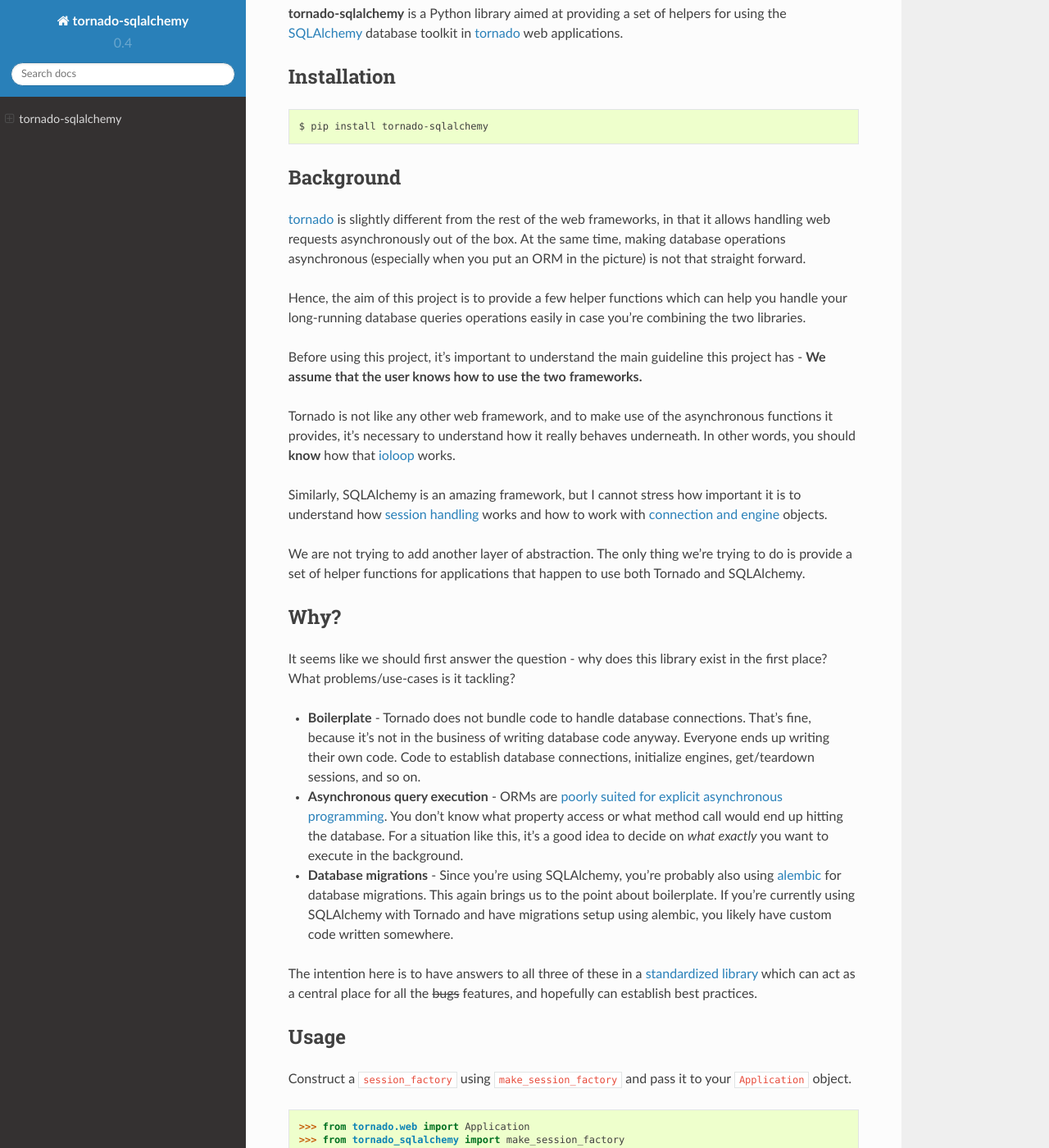
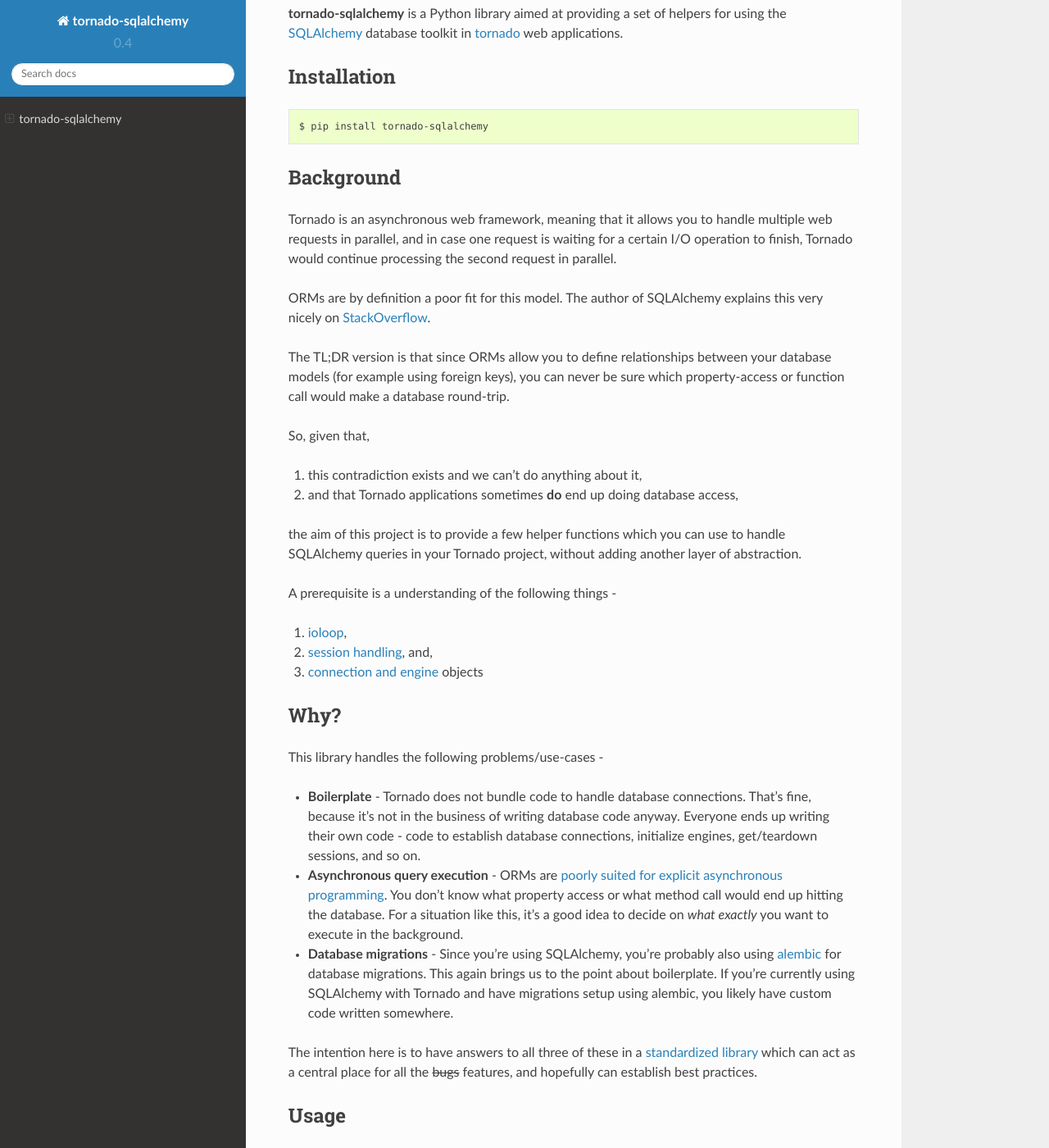
Before and after one commit to siddhantgoel/tornado-sqlalchemy, a Sphinx documentation site: the page built from docs/index.rst, in a window 1280 px wide and 1400 px high, scrolled down 199 px. Shown: the whole window at 82% size. Built offline with Sphinx 7.4.7 and the Read the Docs theme 2.0.0, drawn with Linux system fonts in a browser that asks for light colours; some of the changed text lies outside the part shown.

Commit message:
update documentation

```diff
--- a/docs/index.rst
+++ b/docs/index.rst
@@ -20,29 +20,32 @@
 Background
 ----------
 
-tornado_ is slightly different from the rest of the web frameworks, in that it
-allows handling web requests asynchronously out of the box. At the same time,
-making database operations asynchronous (especially when you put an ORM in the
-picture) is not that straight forward.
+Tornado is an asynchronous web framework, meaning that it allows you to handle
+multiple web requests in parallel, and in case one request is waiting for a
+certain I/O operation to finish, Tornado would continue processing the second
+request in parallel.
 
-Hence, the aim of this project is to provide a few helper functions which can
-help you handle your long-running database queries operations easily in case
-you're combining the two libraries.
+ORMs are by definition a poor fit for this model. The author of SQLAlchemy
+explains this very nicely on StackOverflow_.
 
-Before using this project, it's important to understand the main guideline this
-project has - **We assume that the user knows how to use the two frameworks.**
+The TL;DR version is that since ORMs allow you to define relationships between
+your database models (for example using foreign keys), you can never be sure
+which property-access or function call would make a database round-trip.
 
-Tornado is not like any other web framework, and to make use of the asynchronous
-functions it provides, it's necessary to understand how it really behaves
-underneath. In other words, you should **know** how that ioloop_ works.
+So, given that,
 
-Similarly, SQLAlchemy is an amazing framework, but I cannot stress how
-important it is to understand how `session handling`_ works and how to work with
-`connection and engine`_ objects.
+1. this contradiction exists and we can't do anything about it,
+2. and that Tornado applications sometimes **do** end up doing database access,
 
-We are not trying to add another layer of abstraction. The only thing we're
-trying to do is provide a set of helper functions for applications that happen
-to use both Tornado and SQLAlchemy.
+the aim of this project is to provide a few helper functions which you can use
+to handle SQLAlchemy queries in your Tornado project, without adding another
+layer of abstraction.
+
+A prerequisite is a understanding of the following things -
+
+1. ioloop_,
+2. `session handling`_, and,
+3. `connection and engine`_ objects
 
 Why?
 ----
@@ -50,12 +53,11 @@
 .. role:: strike
     :class: strike
 
-It seems like we should first answer the question - why does this library exist
-in the first place? What problems/use-cases is it tackling?
+This library handles the following problems/use-cases -
 
 - **Boilerplate** - Tornado does not bundle code to handle database connections.
   That's fine, because it's not in the business of writing database code anyway.
-  Everyone ends up writing their own code. Code to establish database
+  Everyone ends up writing their own code - code to establish database
   connections, initialize engines, get/teardown sessions, and so on.
 
 - **Asynchronous query execution** - ORMs are `poorly suited for explicit
@@ -93,26 +95,26 @@
 the :code:`on_finish` Tornado entry point).
 
 To run database queries in the background, use the :code:`as_future` function to
-wrap the SQLAlchemy Query_ into a Future_ object, which you can :code:`yield` on
-to get the result.
-
-Since we're talking about :code:`yield`, please note that currently we don't
-support the native :code:`asyncio.Future` objects included in Python 3. So if
-your request handlers are :code:`async def`-ed, then calling :code:`await` on
-the :code:`future` that :code:`as_future` returns would likely not work. But the
-good news is that a later version of this library should support this use case
-as well.
+wrap the SQLAlchemy Query_ into a Future_ object, which you can :code:`await` on
+or :code:`yield` to get the result.
 
 .. code-block:: python
 
     >>> from tornado.gen import coroutine
     >>> from tornado_sqlalchemy import SessionMixin, as_future
     >>>
-    >>> class MyRequestHandler(SessionMixin, RequestHandler):
+    >>> class OldCoroutineRequestHandler(SessionMixin, RequestHandler):
     ...     @coroutine
     ...     def get(self):
     ...         with self.make_session() as session:
     ...             count = yield as_future(session.query(User).count)
+    ...
+    ...         self.write('{} users so far!'.format(count))
+    ...
+    >>> class NativeCoroutineRequestHandler(SessionMixin, RequestHandler):
+    ...     async def get(self):
+    ...         with self.make_session() as session:
+    ...             count = await as_future(session.query(User).count)
     ...
     ...         self.write('{} users so far!'.format(count))
 
@@ -138,7 +140,8 @@
 .. _alembic: http://alembic.zzzcomputing.com/en/latest/
 .. _connection and engine: http://docs.sqlalchemy.org/en/latest/core/connections.html
 .. _declarative_base: http://docs.sqlalchemy.org/en/latest/orm/extensions/declarative/api.html#sqlalchemy.ext.declarative.declarative_base
-.. _Future: https://docs.python.org/3/library/concurrent.futures.html#future-objects
+.. _examples/tornado_web.py: https://github.com/siddhantgoel/tornado-sqlalchemy/blob/master/examples/tornado_web.py
+.. _Future: http://www.tornadoweb.org/en/stable/concurrent.html#tornado.concurrent.Future
 .. _ioloop: http://www.tornadoweb.org/en/stable/ioloop.html
 .. _Metadata: http://docs.sqlalchemy.org/en/latest/core/metadata.html#sqlalchemy.schema.MetaData
 .. _poorly suited for explicit asynchronous programming: https://stackoverflow.com/a/16503103/179729
@@ -146,6 +149,6 @@
 .. _session handling: http://docs.sqlalchemy.org/en/latest/orm/session_basics.html#when-do-i-construct-a-session-when-do-i-commit-it-and-when-do-i-close-it
 .. _Session: http://docs.sqlalchemy.org/en/latest/orm/session_api.html#sqlalchemy.orm.session.Session
 .. _SQLAlchemy: http://www.sqlalchemy.org/
+.. _StackOverflow: https://stackoverflow.com/a/16503103/179729
 .. _standardized library: https://xkcd.com/927/
 .. _tornado: http://tornadoweb.org
-.. _examples/tornado_web.py: https://github.com/siddhantgoel/tornado-sqlalchemy/blob/master/examples/tornado_web.py
```
Also changed, not shown: README.rst (+44 -28 lines).
